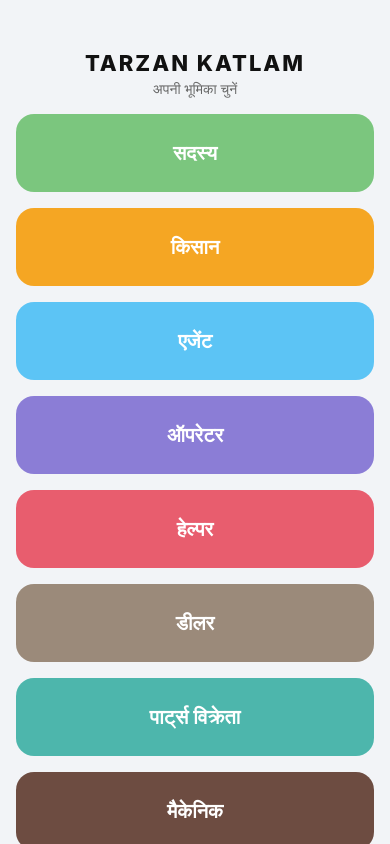
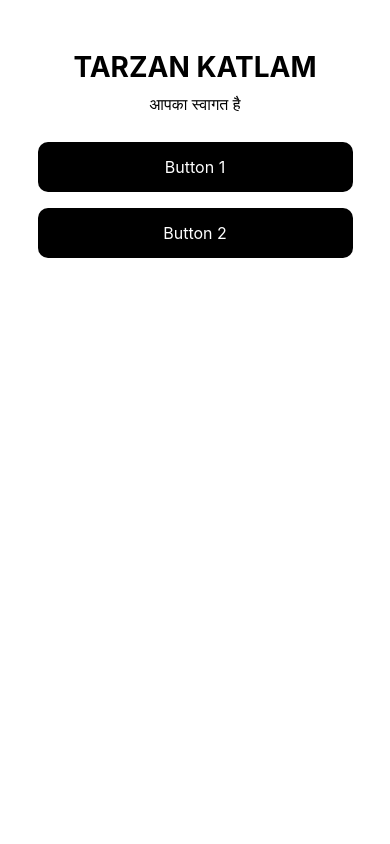
Before and after one commit to tarzankatlam206-hub/TARZAN-KATLAM, a React Native app: screen / in a window 390 px wide. Built offline with nearby package versions, Linux system fonts and the light colour scheme.

Commit message:
Update App.tsx

```diff
--- a/App.tsx
+++ b/App.tsx
@@ -1,55 +1,88 @@
-import React, { useState } from 'react';
-import { StyleSheet, Text, View, TouchableOpacity, ScrollView, StatusBar, Alert } from 'react-native';
-import { ROLES, UserRole } from './master_data';
+import React, { useState, useEffect } from 'react';
+import { View, Image, StyleSheet, Text, TouchableOpacity, ScrollView } from 'react-native';
 
 export default function App() {
-  const [selectedRole, setSelectedRole] = useState<UserRole | null>(null);
+  const [showSplash, setShowSplash] = useState(true);
 
-  const handleRolePress = (roleId: UserRole) => {
-    const role = ROLES.find(r => r.id === roleId);
-    Alert.alert(
-      `${role?.label} चुना गया`,
-      `आपने ${role?.label} के रूप में लॉगिन किया है।`,
-      [
-        { text: 'बंद करें', style: 'cancel' },
-        { text: 'लॉगिन करें', onPress: () => console.log('Login as', roleId) }
-      ]
+  useEffect(() => {
+    // 3 सेकंड Splash दिखेगा
+    const timer = setTimeout(() => {
+      setShowSplash(false);
+    }, 3000);
+    return () => clearTimeout(timer);
+  }, []);
+
+  // --- SPLASH SCREEN ---
+  if (showSplash) {
+    return (
+      <View style={styles.splashContainer}>
+        <Image
+          source={require('./assets/splash.png')}
+          style={styles.splashImage}
+          resizeMode="contain"
+        />
+      </View>
     );
-  };
+  }
 
+  // --- आपका असली TARZAN KATLAM HOME SCREEN ---
+  // यहाँ आपका पुराना 8 Button वाला Code है, आप इसे अपने पुराने Code से Replace कर सकते हो
   return (
-    <View style={styles.container}>
-      <StatusBar barStyle="dark-content" backgroundColor="#F2F4F7" />
-      <View style={styles.header}>
-        <Text style={styles.title}>TARZAN KATLAM</Text>
-        <Text style={styles.subtitle}>अपनी भूमिका चुनें</Text>
-      </View>
-      <ScrollView contentContainerStyle={styles.scrollContent} showsVerticalScrollIndicator={false}>
-        {ROLES.map((role) => (
-          <TouchableOpacity
-            key={role.id}
-            style={[styles.roleBtn, { backgroundColor: role.color }]}
-            activeOpacity={0.85}
-            onPress={() => handleRolePress(role.id)}
-          >
-            <Text style={styles.roleText}>{role.label}</Text>
-          </TouchableOpacity>
-        ))}
-      </ScrollView>
-    </View>
+    <ScrollView contentContainerStyle={styles.container}>
+      <Text style={styles.title}>TARZAN KATLAM</Text>
+      <Text style={styles.subtitle}>आपका स्वागत है</Text>
+
+      {/* यहाँ अपने 8 Buttons को ऐसे लगाओ - मैं 2 का Sample दे रहा हूँ */}
+      <TouchableOpacity style={styles.button}>
+        <Text style={styles.buttonText}>Button 1</Text>
+      </TouchableOpacity>
+
+      <TouchableOpacity style={styles.button}>
+        <Text style={styles.buttonText}>Button 2</Text>
+      </TouchableOpacity>
+
+      {/* बाकी 6 Button भी इसी तरह */}
+    </ScrollView>
   );
 }
 
 const styles = StyleSheet.create({
-  container: { flex: 1, backgroundColor: '#F2F4F7' },
-  header: { alignItems: 'center', paddingTop: 50, paddingBottom: 16 },
-  title: { fontSize: 22, fontWeight: '800', letterSpacing: 2, color: '#111' },
-  subtitle: { fontSize: 14, color: '#666', marginTop: 4 },
-  scrollContent: { paddingHorizontal: 16, paddingBottom: 24, gap: 16 },
-  roleBtn: {
-    width: '100%', height: 78, borderRadius: 18,
-    justifyContent: 'center', alignItems: 'center',
-    elevation: 3
+  splashContainer: {
+    flex: 1,
+    backgroundColor: '#000000',
+    justifyContent: 'center',
+    alignItems: 'center',
   },
-  roleText: { color: '#fff', fontSize: 20, fontWeight: '700' }
+  splashImage: {
+    width: '90%',
+    height: '90%',
+  },
+  container: {
+    flexGrow: 1,
+    backgroundColor: '#fff',
+    alignItems: 'center',
+    padding: 20,
+    paddingTop: 50,
+  },
+  title: {
+    fontSize: 28,
+    fontWeight: 'bold',
+    marginBottom: 10,
+  },
+  subtitle: {
+    fontSize: 16,
+    marginBottom: 20,
+  },
+  button: {
+    backgroundColor: '#000',
+    padding: 15,
+    borderRadius: 10,
+    width: '90%',
+    marginVertical: 8,
+    alignItems: 'center',
+  },
+  buttonText: {
+    color: '#fff',
+    fontSize: 16,
+  },
 });
```
